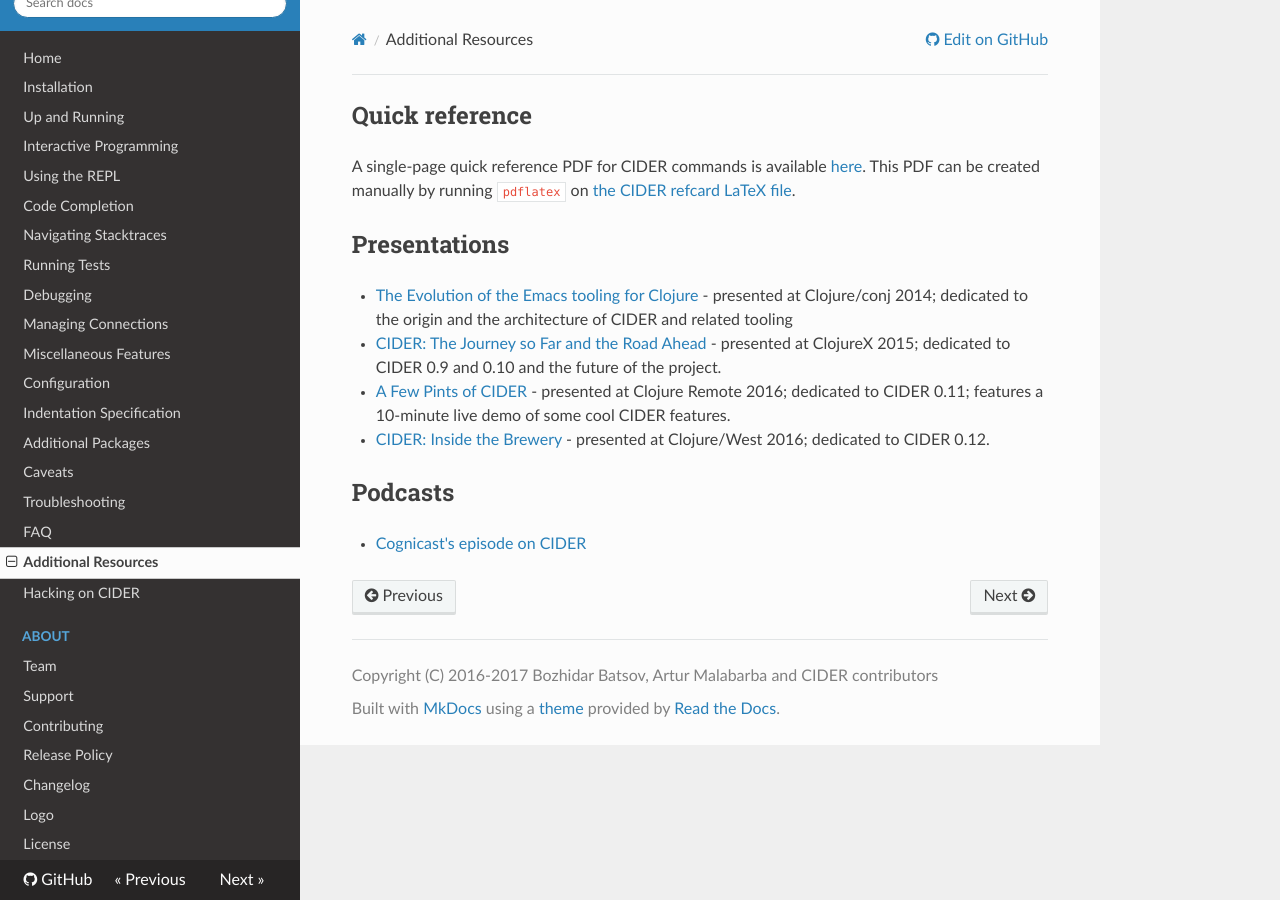
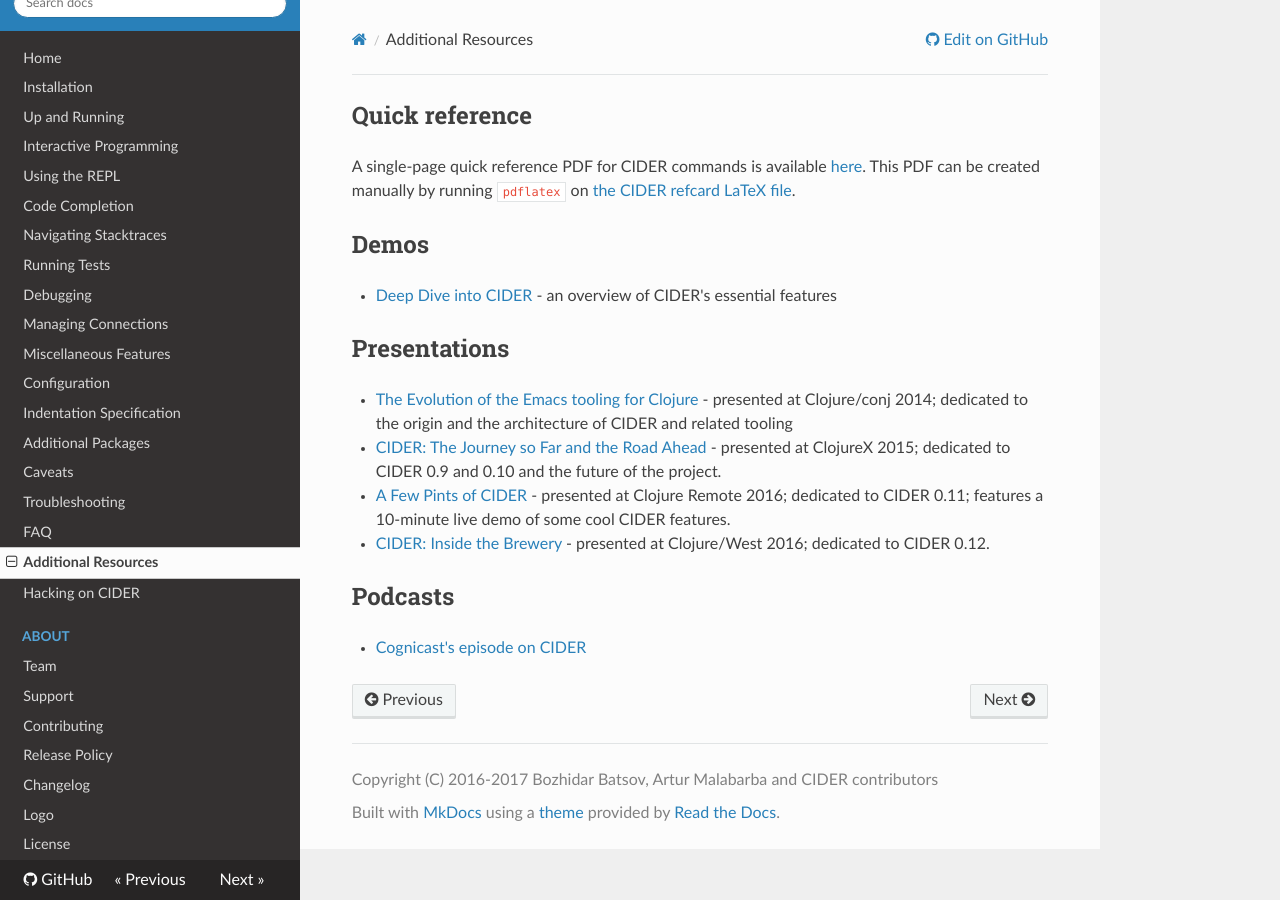
Before and after one commit to clojure-emacs/cider, an MkDocs documentation site: the page built from doc/additional_resources.md, in a window 1280 px wide. Built offline with MkDocs 1.6.1, drawn with Linux system fonts in a browser that asks for light colours; nearby versions of some CDN libraries; old or Windows-style settings are respelled for this version of MkDocs.

Commit message:
Mention a video demo of CIDER in the README and the manual

```diff
--- a/doc/additional_resources.md
+++ b/doc/additional_resources.md
@@ -3,6 +3,10 @@
 A single-page quick reference PDF for CIDER commands is available
 [here](cider-refcard.pdf). This PDF can be created manually by running
 `pdflatex` on [the CIDER refcard LaTeX file](cider-refcard.tex).
+
+## Demos
+
+* [Deep Dive into CIDER](https://www.youtube.com/watch?v=aYA4AAjLfT0) - an overview of CIDER's essential features
 
 ## Presentations
 
```
Also changed, not shown: README.md (+3 -0 lines).
